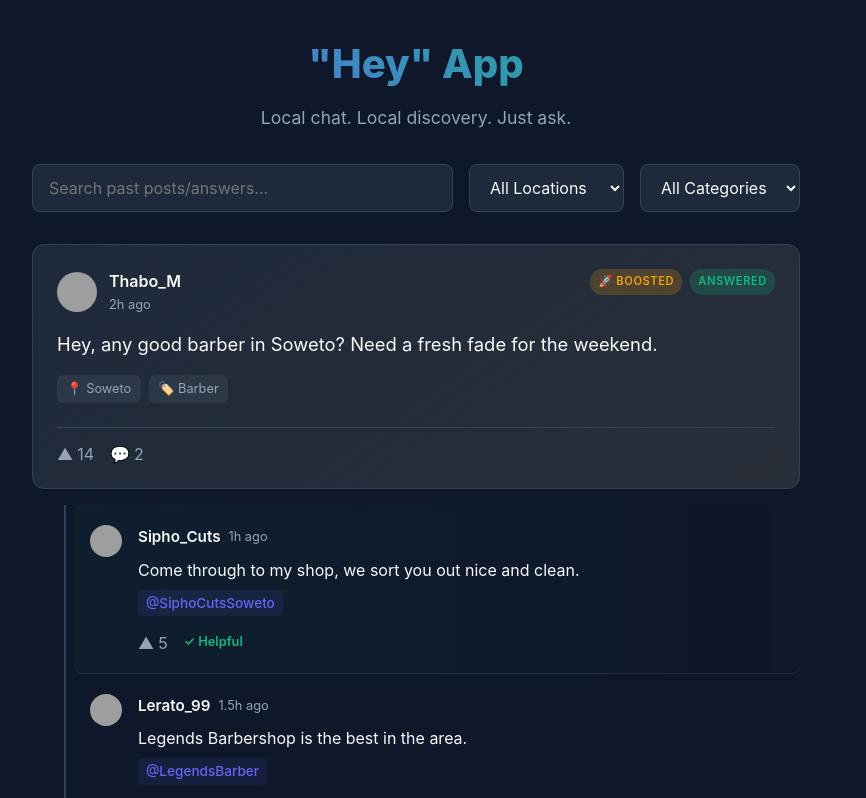
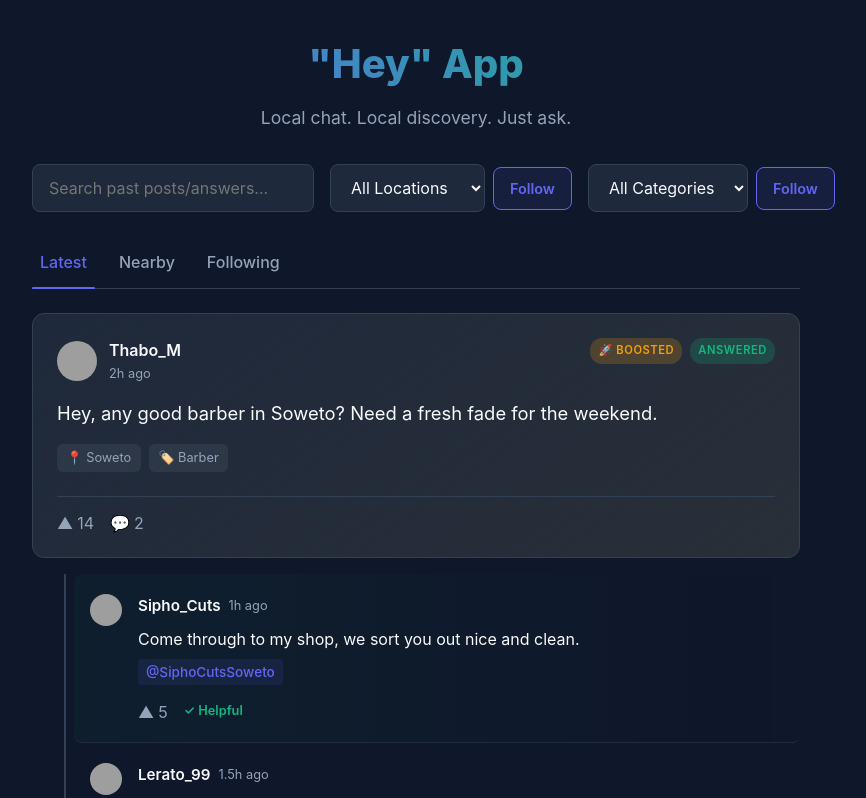
Before and after one commit to peekay11/Hey, a React (Vite) app: page / in a window 1280 px wide. Shown: the top 798 px of the page, without its empty margins (224-1090 px from the left). Built offline with nearby package versions, Linux system fonts and the light colour scheme; grey boxes are pictures that could not be loaded.

Commit message:
Add feed tabs and follow location/category buttons

```diff
--- a/src/App.css
+++ b/src/App.css
@@ -91,3 +91,67 @@ header p {
   color: var(--text-muted);
   border: 1px dashed var(--border-color);
 }
+
+.filter-group {
+  display: flex;
+  align-items: center;
+  gap: 0.5rem;
+}
+
+.btn-follow {
+  padding: 0.75rem 1rem;
+  border-radius: 8px;
+  border: 1px solid var(--primary-color);
+  background-color: rgba(99, 102, 241, 0.1);
+  color: var(--primary-color);
+  font-family: inherit;
+  font-size: 0.9rem;
+  font-weight: 600;
+  cursor: pointer;
+  transition: all 0.2s;
+}
+
+.btn-follow:hover {
+  background-color: var(--primary-color);
+  color: var(--text-main);
+}
+
+.feed-tabs {
+  display: flex;
+  gap: 1rem;
+  margin-bottom: 1.5rem;
+  border-bottom: 1px solid var(--border-color);
+  padding-bottom: 0.5rem;
+}
+
+.tab {
+  background: none;
+  border: none;
+  color: var(--text-muted);
+  font-size: 1rem;
+  font-family: inherit;
+  font-weight: 500;
+  cursor: pointer;
+  padding: 0.5rem 0.5rem;
+  position: relative;
+  transition: color 0.2s;
+}
+
+.tab:hover {
+  color: var(--text-main);
+}
+
+.tab.active {
+  color: var(--primary-color);
+}
+
+.tab.active::after {
+  content: '';
+  position: absolute;
+  bottom: -0.55rem;
+  left: 0;
+  width: 100%;
+  height: 2px;
+  background-color: var(--primary-color);
+  border-radius: 2px;
+}
--- a/src/App.jsx
+++ b/src/App.jsx
@@ -110,6 +110,7 @@ function App() {
             value={search}
             onChange={(e) => setSearch(e.target.value)}
           />
+          <div className="filter-group">
             <select
               className="filter-select"
               value={locationFilter}
@@ -119,6 +120,9 @@ function App() {
               <option value="Soweto">Soweto</option>
               <option value="Braamfontein">Braamfontein</option>
             </select>
+            <button className="btn-follow">Follow</button>
+          </div>
+          <div className="filter-group">
             <select
               className="filter-select"
               value={categoryFilter}
@@ -129,6 +133,14 @@ function App() {
               <option value="Photographer">Photographer</option>
               <option value="Food">Food</option>
             </select>
+            <button className="btn-follow">Follow</button>
+          </div>
+        </div>
+
+        <div className="feed-tabs">
+          <button className="tab active">Latest</button>
+          <button className="tab">Nearby</button>
+          <button className="tab">Following</button>
         </div>
 
         <div className="feed">
```
Lines whose indentation alone changed are shown as unchanged.
